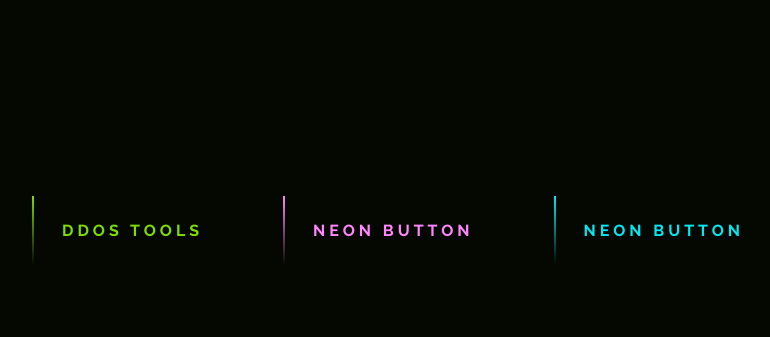
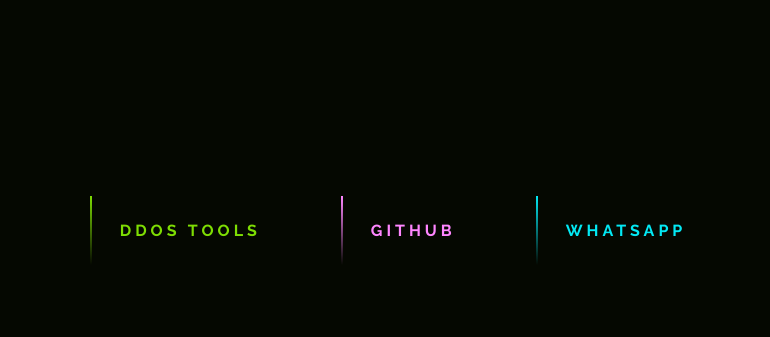
Before and after one commit to Geruays/DownLoadLink, a plain HTML site: page index.html in a window 1280 px wide. Shown: the part 170-507 px from the top of the page, without its empty margins (212-982 px from the left). Drawn offline with Linux system fonts and the light colour scheme.

Commit message:
Update index.html

```diff
--- a/index.html
+++ b/index.html
@@ -134,12 +134,12 @@ a span:nth-child(4){
         <span></span>
         <span></span>
         <span></span>
-        Neon button
+        Github
     </a>
     <a href="#">
         <span></span>
         <span></span>
         <span></span>
         <span></span>
-        Neon button
+        Whatsapp
     </a>
```
